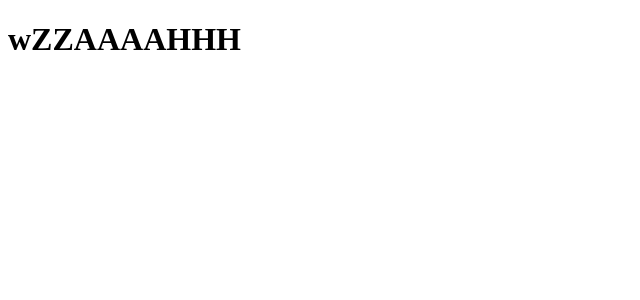
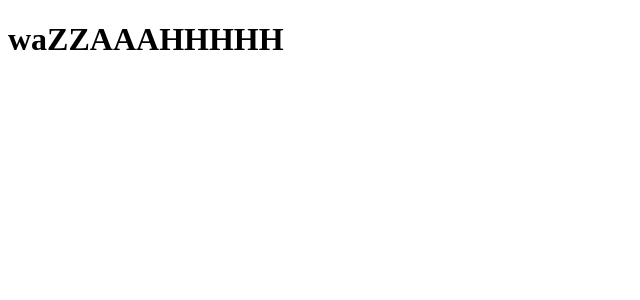
Before and after one commit to APCgeoffguevarra/webprog-it243-vuejs, a Vue app in the folder firstsfc/: page / in a window 1280 px wide. Shown: the top 300 px of the page, without its empty margins (0-640 px from the left). Built offline with nearby package versions, Linux system fonts and the light colour scheme.

Commit message:
edit message

```diff
--- a/firstsfc/src/App.vue
+++ b/firstsfc/src/App.vue
@@ -6,7 +6,7 @@
 export default {
   data() {
     return {
-      message: 'wZZAAAAHHH'
+      message: 'waZZAAAHHHHH'
     };
   }
 };
```
